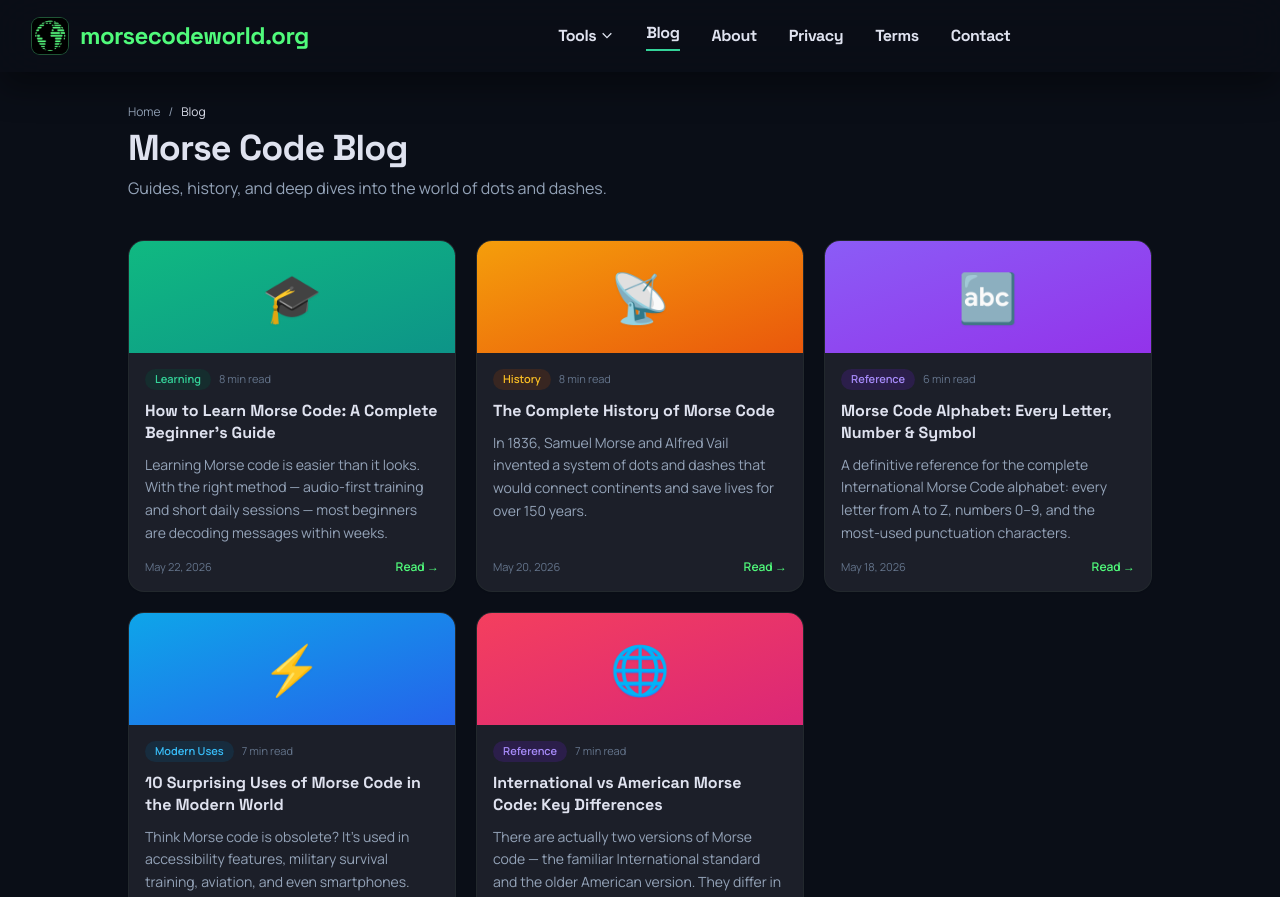
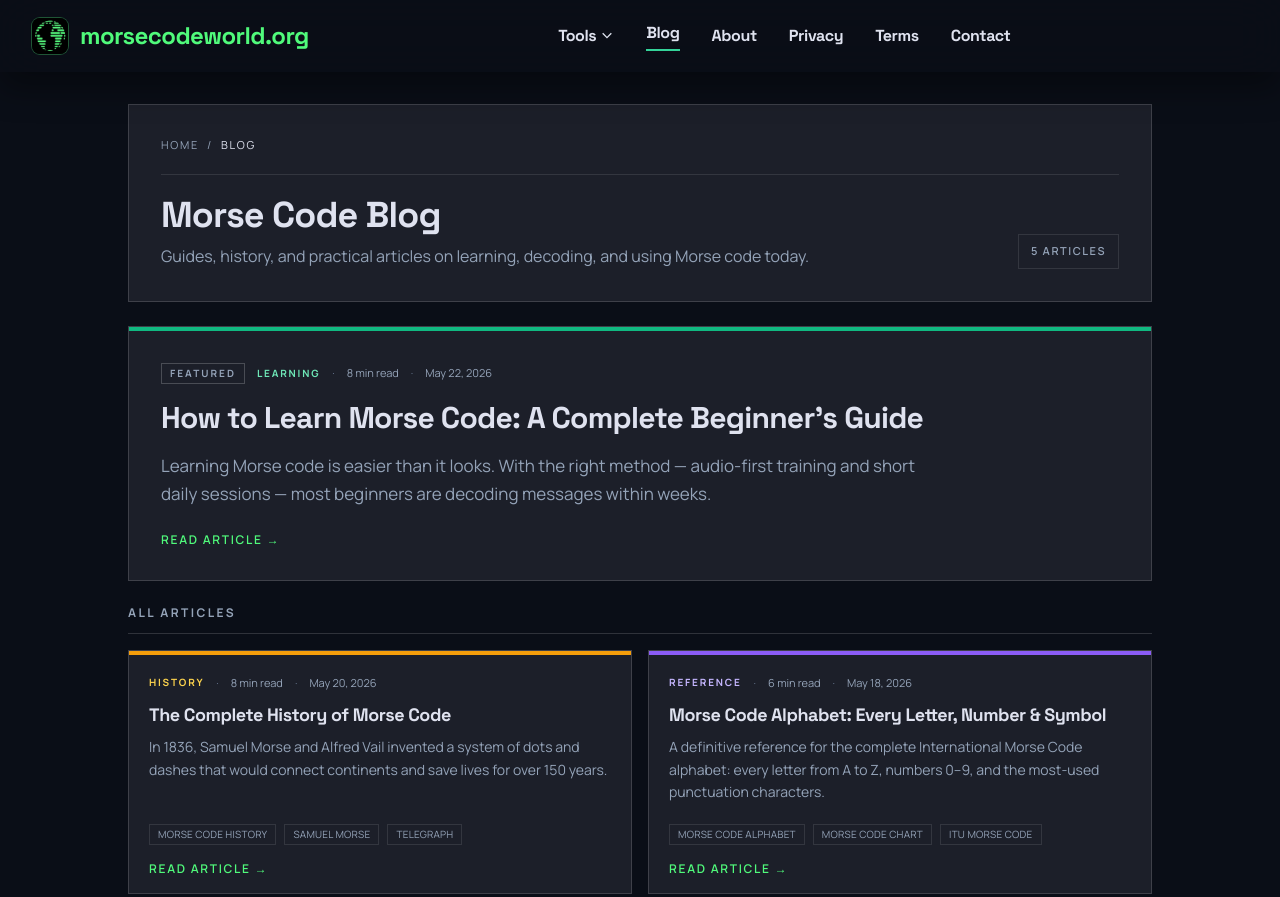
Before and after one commit to sandaru3n/Morse-Code-World, a Next.js app: page /blog in a window 1280 px wide. Shown: the top 897 px of the page. Built offline with nearby package versions, Linux system fonts and the light colour scheme; no server answers.

Commit message:
Blog page Updated

```diff
--- a/app/blog/page.tsx
+++ b/app/blog/page.tsx
@@ -1,5 +1,6 @@
 import type { Metadata } from "next";
 import Link from "next/link";
+import { BlogPostCard } from "@/components/blog/BlogPostCard";
 import { SiteTopBar } from "@/components/SiteTopBar";
 import { getAllPosts } from "@/lib/blog";
 import { absoluteUrl, SITE_NAME } from "@/lib/site";
@@ -45,23 +46,9 @@ const BREADCRUMB_SCHEMA = {
   ]
 };
 
-const CATEGORY_COLORS: Record<string, string> = {
-  History: "bg-amber-100 text-amber-700 dark:bg-amber-900/30 dark:text-amber-400",
-  Learning: "bg-emerald-100 text-emerald-700 dark:bg-emerald-900/30 dark:text-emerald-400",
-  Reference: "bg-violet-100 text-violet-700 dark:bg-violet-900/30 dark:text-violet-400",
-  "Modern Uses": "bg-sky-100 text-sky-700 dark:bg-sky-900/30 dark:text-sky-400"
-};
-
-function formatDate(iso: string) {
-  return new Date(iso).toLocaleDateString("en-US", {
-    year: "numeric",
-    month: "long",
-    day: "numeric"
-  });
-}
-
 export default function BlogPage() {
   const posts = getAllPosts();
+  const [featured, ...rest] = posts;
 
   return (
     <div className="relative flex min-h-screen flex-col bg-neutral-100 text-neutral-900 selection:bg-primary-container selection:text-on-primary-container dark:bg-surface-container-lowest dark:text-on-surface">
@@ -77,79 +64,98 @@ export default function BlogPage() {
       />
 
       <div className="flex flex-1 pt-[4.5rem]">
-        <main className="flex-1 p-3 sm:p-5 lg:p-8">
+        <main className="flex-1 p-4 sm:p-6 lg:p-8">
           <div className="mx-auto max-w-5xl">
+            <header className="border border-slate-300 bg-white px-5 py-6 dark:border-white/15 dark:bg-surface-container sm:px-8 sm:py-8">
+              <nav aria-label="Breadcrumb">
+                <ol className="flex items-center gap-2 font-label text-[11px] uppercase tracking-[0.16em] text-slate-500 dark:text-slate-400">
+                  <li>
+                    <Link
+                      href="/"
+                      className="transition-colors hover:text-emerald-700 dark:hover:text-primary-container"
+                    >
+                      Home
+                    </Link>
+                  </li>
+                  <li aria-hidden="true">/</li>
+                  <li className="text-neutral-900 dark:text-on-surface">Blog</li>
+                </ol>
+              </nav>
 
-            {/* Page header */}
-            <div className="mb-8 sm:mb-10">
-              <div className="mb-2 flex items-center gap-2 font-label text-xs text-slate-500 dark:text-slate-400">
-                <Link href="/" className="transition-colors hover:text-emerald-600 dark:hover:text-primary-container">Home</Link>
-                <span aria-hidden="true">/</span>
-                <span className="text-neutral-900 dark:text-on-surface">Blog</span>
-              </div>
-              <h1 className="font-headline text-3xl font-black tracking-tight text-neutral-900 sm:text-4xl dark:text-on-surface">
+              <div className="mt-5 flex flex-col gap-4 border-t border-slate-200 pt-5 dark:border-white/10 sm:flex-row sm:items-end sm:justify-between">
+                <div>
+                  <h1 className="font-headline text-3xl font-bold tracking-tight text-neutral-900 sm:text-4xl dark:text-on-surface">
                     Morse Code Blog
                   </h1>
-              <p className="mt-2 max-w-2xl font-body text-base text-slate-600 dark:text-slate-400">
-                Guides, history, and deep dives into the world of dots and dashes.
+                  <p className="mt-2 max-w-2xl font-body text-base leading-relaxed text-slate-600 dark:text-slate-400">
+                    Guides, history, and practical articles on learning, decoding, and using Morse code today.
                   </p>
                 </div>
+                <p className="shrink-0 border border-slate-200 px-3 py-2 font-label text-[11px] font-semibold uppercase tracking-[0.14em] text-slate-600 dark:border-white/10 dark:text-slate-400">
+                  {posts.length} articles
+                </p>
+              </div>
+            </header>
 
-            {/* Posts grid */}
-            <div className="grid gap-5 sm:grid-cols-2 lg:grid-cols-3">
-              {posts.map((post) => (
-                <Link
-                  key={post.slug}
-                  href={`/blog/${post.slug}`}
-                  className="group flex flex-col overflow-hidden rounded-2xl border border-slate-200/80 bg-white shadow-sm transition-all duration-200 hover:-translate-y-0.5 hover:shadow-lg dark:border-outline-variant/20 dark:bg-surface-container"
+            {featured ? (
+              <section className="mt-6" aria-labelledby="featured-post-heading">
+                <h2 id="featured-post-heading" className="sr-only">
+                  Featured article
+                </h2>
+                <BlogPostCard post={featured} variant="featured" />
+              </section>
+            ) : null}
+
+            {rest.length > 0 ? (
+              <section className="mt-6" aria-labelledby="all-posts-heading">
+                <div className="mb-4 flex items-center justify-between border-b border-slate-300 pb-3 dark:border-white/15">
+                  <h2
+                    id="all-posts-heading"
+                    className="font-label text-xs font-bold uppercase tracking-[0.2em] text-slate-600 dark:text-slate-400"
                   >
-                  {/* Card header with gradient */}
-                  <div className={`flex h-28 items-center justify-center bg-gradient-to-br ${post.coverGradient}`}>
-                    <span className="text-5xl drop-shadow-sm" role="img" aria-hidden="true">
-                      {post.coverEmoji}
-                    </span>
+                    All articles
+                  </h2>
                 </div>
 
-                  {/* Card body */}
-                  <div className="flex flex-1 flex-col gap-2.5 p-4">
-                    <div className="flex items-center gap-2">
-                      <span
-                        className={`inline-block rounded-full px-2.5 py-0.5 font-label text-[11px] font-semibold ${CATEGORY_COLORS[post.category] ?? "bg-slate-100 text-slate-600 dark:bg-slate-800 dark:text-slate-300"}`}
-                      >
-                        {post.category}
-                      </span>
-                      <span className="font-label text-[11px] text-slate-400 dark:text-slate-500">
-                        {post.readingTime} min read
-                      </span>
-                    </div>
-
-                    <h2 className="font-headline text-base font-bold leading-snug text-neutral-900 group-hover:text-emerald-600 dark:text-on-surface dark:group-hover:text-primary-container">
-                      {post.title}
-                    </h2>
-
-                    <p className="flex-1 font-body text-sm leading-relaxed text-slate-600 dark:text-slate-400">
-                      {post.excerpt}
-                    </p>
-
-                    <div className="flex items-center justify-between pt-1">
-                      <time
-                        dateTime={post.date}
-                        className="font-label text-[11px] text-slate-400 dark:text-slate-500"
-                      >
-                        {formatDate(post.date)}
-                      </time>
-                      <span className="font-label text-xs font-semibold text-emerald-600 transition-colors group-hover:text-emerald-700 dark:text-primary-container dark:group-hover:text-primary-container/80">
-                        Read →
-                      </span>
-                    </div>
-                  </div>
-                </Link>
+                <div className="grid gap-4 sm:grid-cols-2">
+                  {rest.map((post) => (
+                    <BlogPostCard key={post.slug} post={post} />
                   ))}
                 </div>
+              </section>
+            ) : null}
 
+            <aside className="mt-8 border border-slate-300 bg-white p-5 dark:border-white/15 dark:bg-surface-container sm:p-6">
+              <h2 className="font-headline text-lg font-bold text-neutral-900 dark:text-on-surface">
+                Practice while you read
+              </h2>
+              <p className="mt-2 font-body text-sm leading-relaxed text-slate-600 dark:text-slate-400">
+                Open the free translator to try what you learn in each article.
+              </p>
+              <div className="mt-4 flex flex-wrap gap-3">
+                <Link
+                  href="/"
+                  className="inline-flex items-center border border-emerald-700 bg-emerald-700 px-4 py-2 font-label text-xs font-semibold uppercase tracking-[0.12em] text-white transition-colors hover:bg-emerald-800 dark:border-primary-container dark:bg-primary-container dark:text-on-primary-container"
+                >
+                  Morse translator
+                </Link>
+                <Link
+                  href="/audio-morse-code-decoder"
+                  className="inline-flex items-center border border-slate-300 px-4 py-2 font-label text-xs font-semibold uppercase tracking-[0.12em] text-slate-700 transition-colors hover:bg-slate-50 dark:border-white/15 dark:text-on-surface dark:hover:bg-surface-container-high"
+                >
+                  Audio decoder
+                </Link>
+              </div>
+            </aside>
           </div>
         </main>
       </div>
+
+      <footer className="mt-auto border-t border-slate-300 py-6 text-center dark:border-white/10">
+        <p className="font-label text-[10px] uppercase tracking-widest text-slate-500 dark:text-slate-600">
+          © 2026 {SITE_NAME}
+        </p>
+      </footer>
     </div>
   );
 }
--- /dev/null
+++ b/components/blog/BlogPostCard.tsx
@@ -0,0 +1,125 @@
+import Link from "next/link";
+import type { BlogPostMeta } from "@/lib/blog/types";
+
+const CATEGORY_STYLE: Record<string, { bar: string; label: string }> = {
+  History: {
+    bar: "bg-amber-500",
+    label: "text-amber-800 dark:text-amber-300"
+  },
+  Learning: {
+    bar: "bg-emerald-500",
+    label: "text-emerald-800 dark:text-emerald-300"
+  },
+  Reference: {
+    bar: "bg-violet-500",
+    label: "text-violet-800 dark:text-violet-300"
+  },
+  "Modern Uses": {
+    bar: "bg-sky-500",
+    label: "text-sky-800 dark:text-sky-300"
+  }
+};
+
+const FALLBACK_STYLE = {
+  bar: "bg-slate-400",
+  label: "text-slate-700 dark:text-slate-300"
+};
+
+function formatDate(iso: string) {
+  return new Date(iso).toLocaleDateString("en-US", {
+    year: "numeric",
+    month: "short",
+    day: "numeric"
+  });
+}
+
+type BlogPostCardProps = {
+  post: BlogPostMeta;
+  variant?: "featured" | "default";
+};
+
+export function BlogPostCard({ post, variant = "default" }: BlogPostCardProps) {
+  const style = CATEGORY_STYLE[post.category] ?? FALLBACK_STYLE;
+  const isFeatured = variant === "featured";
+
+  return (
+    <article
+      className={
+        isFeatured
+          ? "border border-slate-300 bg-white dark:border-white/15 dark:bg-surface-container"
+          : "border border-slate-300 bg-white dark:border-white/15 dark:bg-surface-container"
+      }
+    >
+      <div className={`h-1 w-full ${style.bar}`} aria-hidden="true" />
+
+      <Link
+        href={`/blog/${post.slug}`}
+        className={`group block transition-colors hover:bg-slate-50 dark:hover:bg-surface-container-high ${
+          isFeatured ? "p-6 sm:p-8" : "flex h-full flex-col p-5"
+        }`}
+      >
+        <div className={`flex flex-wrap items-center gap-x-3 gap-y-1 ${isFeatured ? "mb-4" : "mb-3"}`}>
+          {isFeatured ? (
+            <span className="border border-slate-300 px-2 py-0.5 font-label text-[10px] font-bold uppercase tracking-[0.2em] text-slate-600 dark:border-white/20 dark:text-slate-400">
+              Featured
+            </span>
+          ) : null}
+          <span
+            className={`font-label text-[10px] font-bold uppercase tracking-[0.18em] ${style.label}`}
+          >
+            {post.category}
+          </span>
+          <span className="font-label text-[11px] text-slate-400 dark:text-slate-500" aria-hidden="true">
+            ·
+          </span>
+          <span className="font-label text-[11px] text-slate-500 dark:text-slate-400">
+            {post.readingTime} min read
+          </span>
+          <span className="font-label text-[11px] text-slate-400 dark:text-slate-500" aria-hidden="true">
+            ·
+          </span>
+          <time dateTime={post.date} className="font-label text-[11px] text-slate-500 dark:text-slate-400">
+            {formatDate(post.date)}
+          </time>
+        </div>
+
+        <h2
+          className={`font-headline font-bold tracking-tight text-neutral-900 transition-colors group-hover:text-emerald-700 dark:text-on-surface dark:group-hover:text-primary-container ${
+            isFeatured ? "text-2xl leading-tight sm:text-3xl" : "text-lg leading-snug"
+          }`}
+        >
+          {post.title}
+        </h2>
+
+        <p
+          className={`font-body leading-relaxed text-slate-600 dark:text-slate-400 ${
+            isFeatured ? "mt-4 max-w-3xl text-base sm:text-[17px] sm:leading-7" : "mt-2 flex-1 text-sm"
+          }`}
+        >
+          {post.excerpt}
+        </p>
+
+        {!isFeatured && post.tags.length > 0 ? (
+          <ul className="mt-4 flex flex-wrap gap-2">
+            {post.tags.slice(0, 3).map((tag) => (
+              <li
+                key={tag}
+                className="border border-slate-200 px-2 py-0.5 font-label text-[10px] uppercase tracking-wide text-slate-500 dark:border-white/10 dark:text-slate-400"
+              >
+                {tag}
+              </li>
+            ))}
+          </ul>
+        ) : null}
+
+        <p
+          className={`font-label text-xs font-semibold uppercase tracking-[0.14em] text-emerald-700 dark:text-primary-container ${
+            isFeatured ? "mt-6" : "mt-4"
+          }`}
+        >
+          Read article →
+        </p>
+      </Link>
+    </article>
+  );
+}
```
Also changed, not shown: 1 other file (tests, documents, lock files or other folders). Lines whose indentation alone changed are shown as unchanged.
